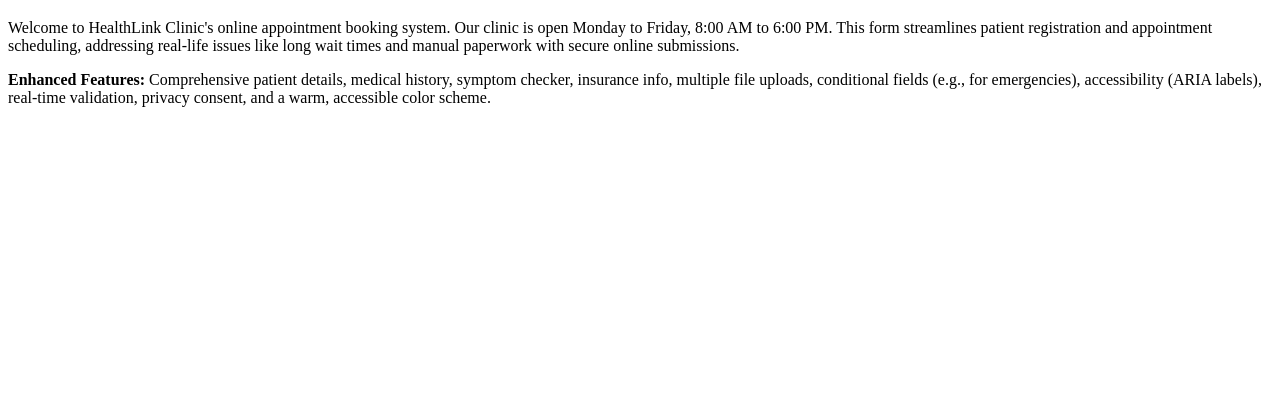
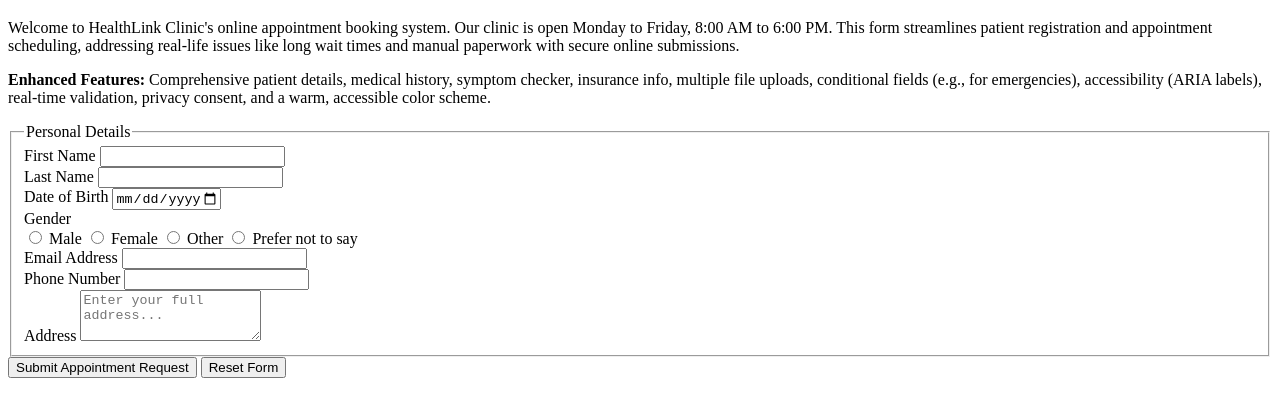
Before and after one commit to nikini07/patientAppointmentBooking, a plain HTML site: page index.html in a window 1280 px wide. Shown: the part 61-478 px from the top of the page. Drawn offline with Linux system fonts and the light colour scheme.

Commit message:
Implement form structure and personal details fieldset with inputs

```diff
--- a/index.html
+++ b/index.html
@@ -19,6 +19,52 @@
             <p><strong>Enhanced Features:</strong> Comprehensive patient details, medical history, symptom checker, insurance info, multiple file uploads, conditional fields (e.g., for emergencies), accessibility (ARIA labels), real-time validation, privacy consent, and a warm, accessible color scheme.</p>
         </div>
 
+        <form method="post" action="https://example.com/submit-appointment" enctype="multipart/form-data" aria-labelledby="form-title"></form>
+            <fieldset>
+                <legend>Personal Details</legend>
+                <div class="form-group">
+                    <label for="firstname">First Name</label>
+                    <input type="text" name="firstname" id="firstname" pattern="[A-Za-z\s]+" title="Only alphabetic characters and spaces allowed" required aria-required="true">
+                </div>
+                <div class="form-group">
+                    <label for="lastname">Last Name</label>
+                    <input type="text" name="lastname" id="lastname" pattern="[A-Za-z\s]+" title="Only alphabetic characters and spaces allowed" required aria-required="true">
+                </div>
+                <div class="form-group">
+                    <label for="dob">Date of Birth</label>
+                    <input type="date" name="dob" id="dob" max="2025-09-01" required aria-required="true">
+                </div>
+                <div class="form-group">
+                    <label>Gender</label>
+                    <div class="radio-group">
+                        <input type="radio" name="gender" id="male" value="Male" required aria-required="true">
+                        <label for="male">Male</label>
+                        <input type="radio" name="gender" id="female" value="Female">
+                        <label for="female">Female</label>
+                        <input type="radio" name="gender" id="other" value="Other">
+                        <label for="other">Other</label>
+                        <input type="radio" name="gender" id="prefer_not" value="Prefer not to say">
+                        <label for="prefer_not">Prefer not to say</label>
+                    </div>
+                </div>
+                <div class="form-group">
+                    <label for="email">Email Address</label>
+                    <input type="email" name="email" id="email" required aria-required="true">
+                </div>
+                <div class="form-group">
+                    <label for="phone">Phone Number</label>
+                    <input type="tel" name="phone" id="phone" pattern="[\d\s\-\+\(\)]{10,15}" title="Valid phone number (10-15 digits)" required aria-required="true">
+                </div>
+                <div class="form-group">
+                    <label for="address">Address</label>
+                    <textarea name="address" id="address" rows="3" placeholder="Enter your full address..." required aria-required="true"></textarea>
+                </div>
+            </fieldset>
+
+            <button type="submit">Submit Appointment Request</button>
+            <button type="reset" class="reset-btn">Reset Form</button>
+        </form>
+
     </div>
 </body>
 </html>
```
